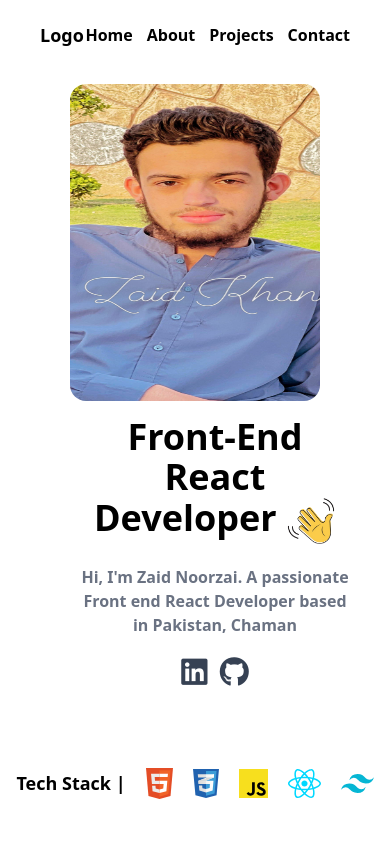
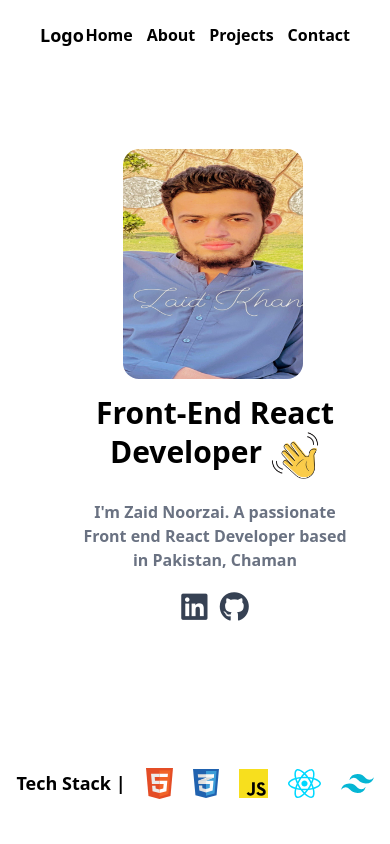
Before and after one commit to mrZaidDev/Portfolio, a React (Vite) app: page / in a window 390 px wide. Shown: the top 844 px of the page. Built offline with nearby package versions, Linux system fonts and the light colour scheme.

Commit message:
edited some responsiveness

```diff
--- a/src/Components/Hero.jsx
+++ b/src/Components/Hero.jsx
@@ -23,13 +23,13 @@ const hero = () => {
       <div className="max-w-full h-[75vh] mx-auto flex px-10 items-center justify-center flex-col md:flex-row ">
         {/* Content */}
         <div className="flex flex-col gap-5 text-center mt-4 order-2
-          xs:w-[40%] sm:w-[50%] md:w-[500px] md:pb-25 pl-10 md:text-start ">
-          <h1 className="text-4xl font-bold md:text-5xl">
+          xs:w-[50%] sm:w-[50%] md:w-[500px] md:pb-25 pl-10 md:text-start ">
+          <h1 className="text-3xl xs:text-3xl sm:text-4xl font-bold md:text-5xl">
             Front-End React Developer{" "}
             <img src={waving_hand} alt="" className="w-[50px] inline" />
           </h1>
           <p className="text-gray-500 font-semibold">
-            Hi, I'm Zaid Noorzai. A passionate Front end React Developer based
+           I'm Zaid Noorzai. A passionate Front end React Developer based
             in Pakistan, Chaman
           </p>
           {/* Icons start */}
@@ -45,7 +45,7 @@ const hero = () => {
             {/* Icons end*/}
         </div>
         {/* Image */}
-        <img className="order-1 w-[250px] h-[50%] rounded-2xl xs:w-[150px] sm:w-[200px] md:w-[250px]" src={zaid_img} alt="" />
+        <img className="order-1 w-[180px] h-[230px] rounded-2xl sm:w-[200px] sm:h-[250px] md:w-[230px] ml-9 md:mb-15" src={zaid_img} alt="" />
       </div>
        {/* Tech Stack */}
         <div className="mt-[30px] flex items-center justify-center gap-5  text-[18px] font-bold h-[12vh]">
```
